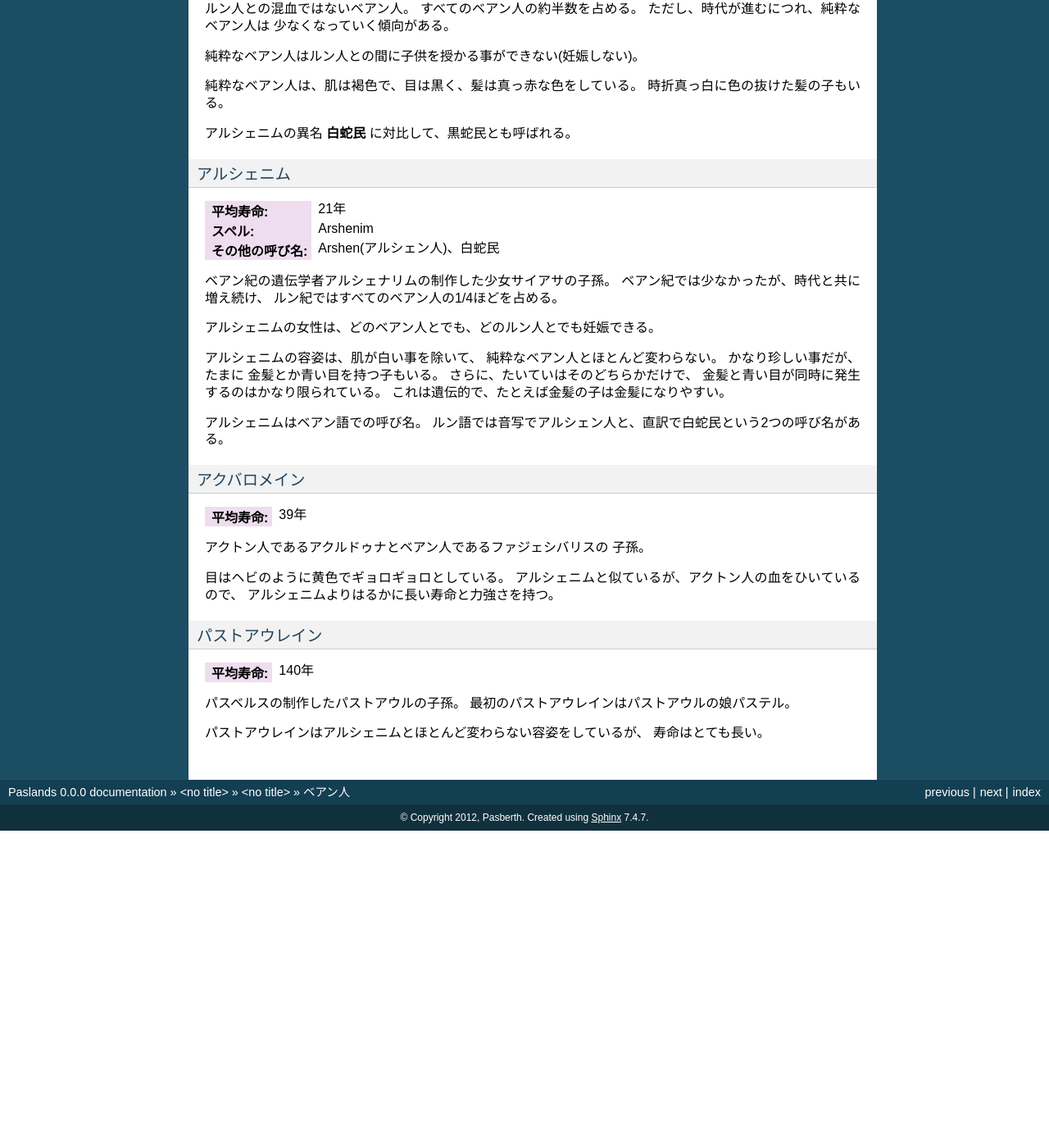
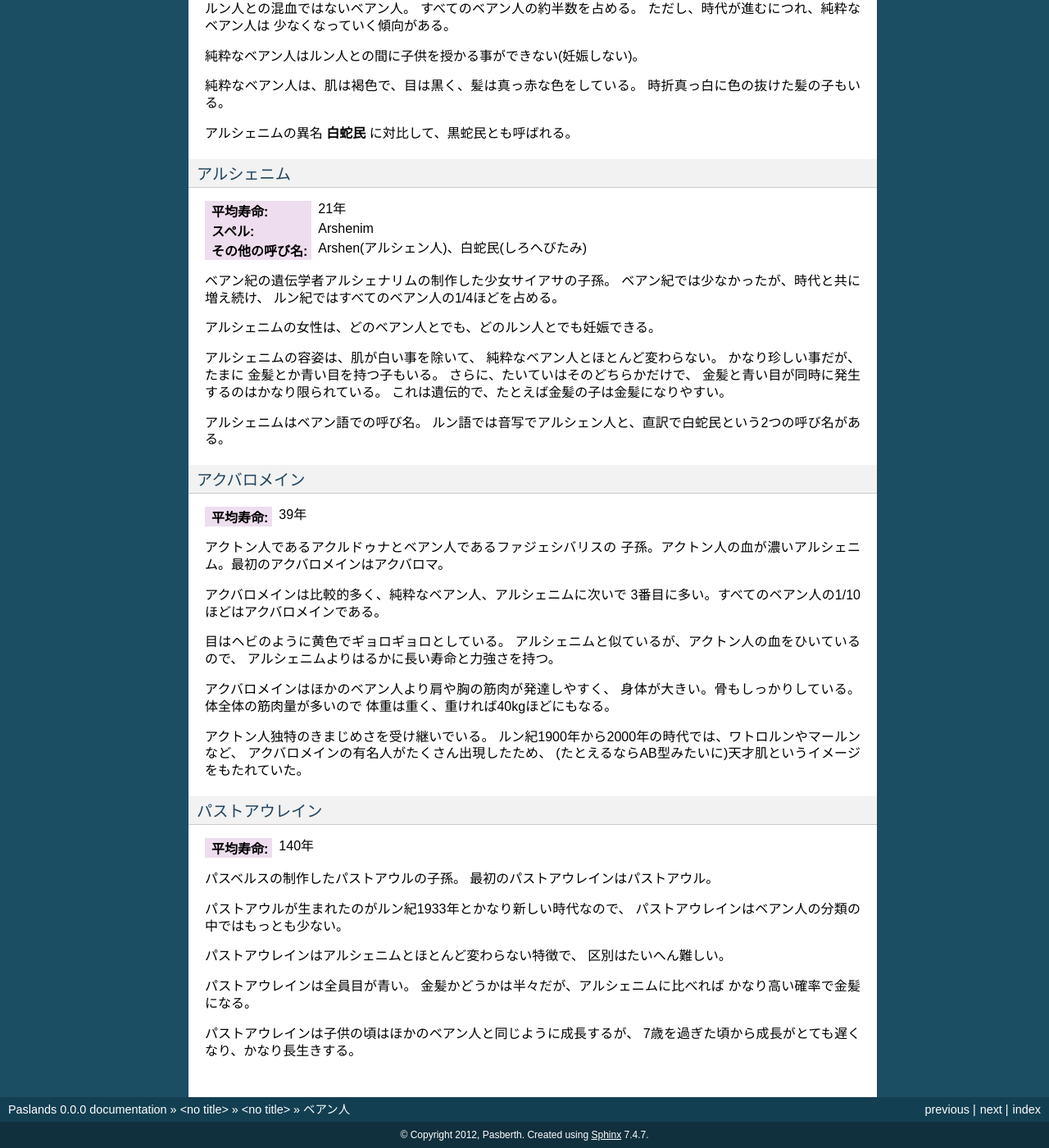
Before and after one commit to pasberth/paslands, a Sphinx documentation site: the page built from source/rp/species/bean.rst, in a window 1280 px wide and 1400 px high, scrolled down 2206 px. Shown: the whole window at 82% size. Built offline with Sphinx 7.4.7, drawn with Linux system fonts in a browser that asks for light colours; before the commit the page ends 3219 px from its top, so only the background shows below that; some of the changed text lies outside the part shown.

Commit message:
アクバロメインとパストアウレインについて

```diff
--- a/source/rp/species/bean.rst
+++ b/source/rp/species/bean.rst
@@ -12,7 +12,7 @@
 
 :ベアン語: ベシム、ベ・イェリ
 :アルト語: ベアナイシェ
-:ルン語: ベアン、蛇民
+:ルン語: ベアン、蛇民(へびたみ)
 :アクトン語: ベストリム
 
 また、ベアン語では、バ・イェリ(勇気の翼)に対してベ・イェリ(賢き翼)という
@@ -129,7 +129,7 @@
 @@@@@@@@@@@@@@@@@@@@@@@@@@@@@@@@@@@@@@@@@@@@@@@@@@@@@@@@@@@@@@@@@@@@@@@@@@@@@@@@
 
 :平均寿命: 24年
-:その他の呼び名: 黒蛇民
+:その他の呼び名: 黒蛇民(くろへびたみ)
 
 ルン人との混血ではないベアン人。
 すべてのベアン人の約半数を占める。
@@ -148,7 +148,7 @@
 
 :平均寿命: 21年
 :スペル: Arshenim
-:その他の呼び名: Arshen(アルシェン人)、白蛇民
+:その他の呼び名: Arshen(アルシェン人)、白蛇民(しろへびたみ)
 
 ベアン紀の遺伝学者アルシェナリムの制作した少女サイアサの子孫。
 ベアン紀では少なかったが、時代と共に増え続け、
@@ -174,11 +174,23 @@
 :平均寿命: 39年
 
 アクトン人であるアクルドゥナとベアン人であるファジェシバリスの
-子孫。
+子孫。アクトン人の血が濃いアルシェニム。最初のアクバロメインはアクバロマ。
+
+アクバロメインは比較的多く、純粋なベアン人、アルシェニムに次いで
+3番目に多い。すべてのベアン人の1/10ほどはアクバロメインである。
 
 目はヘビのように黄色でギョロギョロとしている。
 アルシェニムと似ているが、アクトン人の血をひいているので、
 アルシェニムよりはるかに長い寿命と力強さを持つ。
+
+アクバロメインはほかのベアン人より肩や胸の筋肉が発達しやすく、
+身体が大きい。骨もしっかりしている。体全体の筋肉量が多いので
+体重は重く、重ければ40kgほどにもなる。
+
+アクトン人独特のきまじめさを受け継いでいる。
+ルン紀1900年から2000年の時代では、ワトロルンやマールンなど、
+アクバロメインの有名人がたくさん出現したため、
+(たとえるならAB型みたいに)天才肌というイメージをもたれていた。
 
 パストアウレイン
 @@@@@@@@@@@@@@@@@@@@@@@@@@@@@@@@@@@@@@@@@@@@@@@@@@@@@@@@@@@@@@@@@@@@@@@@@@@@@@@@
@@ -186,7 +198,17 @@
 :平均寿命: 140年
 
 パスベルスの制作したパストアウルの子孫。
-最初のパストアウレインはパストアウルの娘パステル。
+最初のパストアウレインはパストアウル。
 
-パストアウレインはアルシェニムとほとんど変わらない容姿をしているが、
-寿命はとても長い。
+パストアウルが生まれたのがルン紀1933年とかなり新しい時代なので、
+パストアウレインはベアン人の分類の中ではもっとも少ない。
+
+パストアウレインはアルシェニムとほとんど変わらない特徴で、
+区別はたいへん難しい。
+
+パストアウレインは全員目が青い。
+金髪かどうかは半々だが、アルシェニムに比べれば
+かなり高い確率で金髪になる。
+
+パストアウレインは子供の頃はほかのベアン人と同じように成長するが、
+7歳を過ぎた頃から成長がとても遅くなり、かなり長生きする。
```
Also changed, not shown: source/rp/species/growth_speed.rst (+20 -0 lines).
